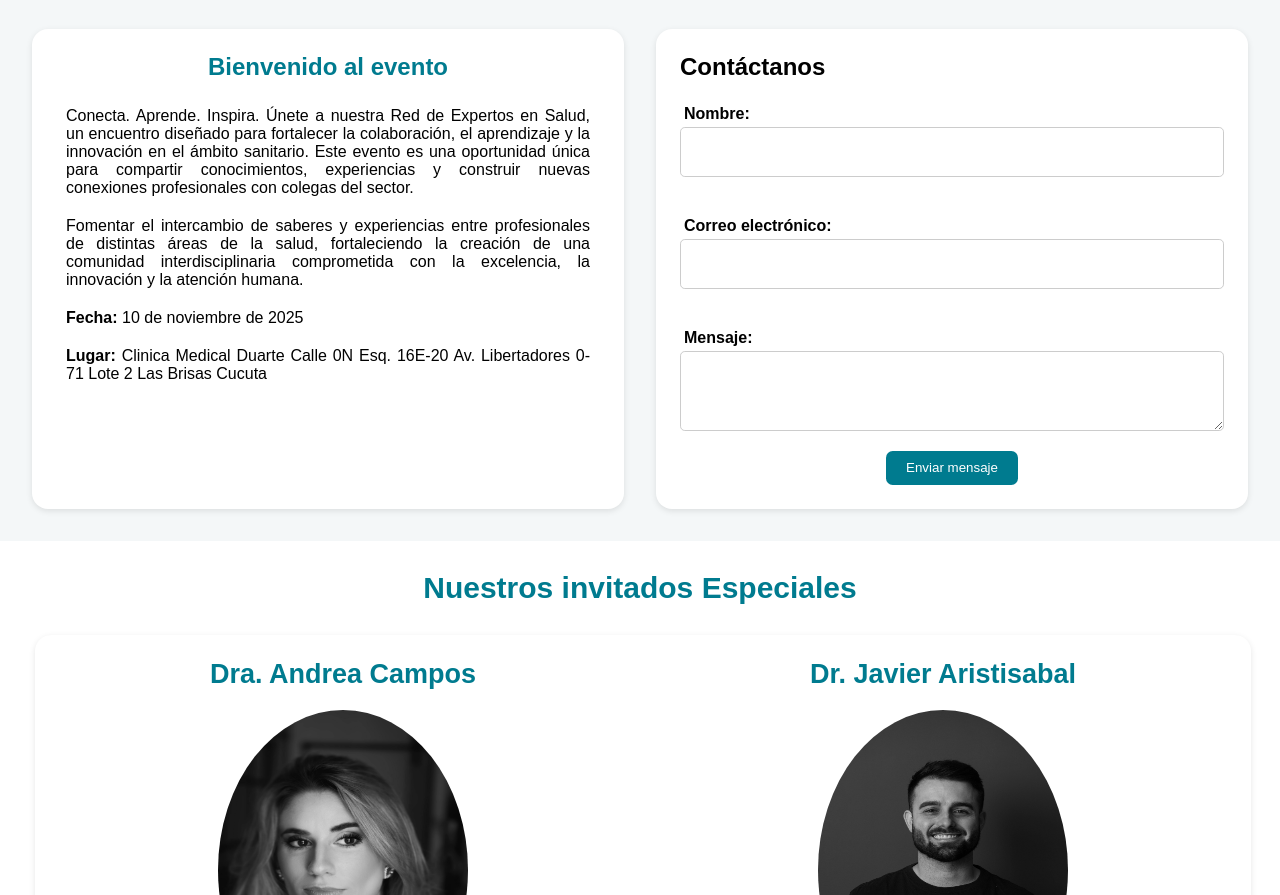
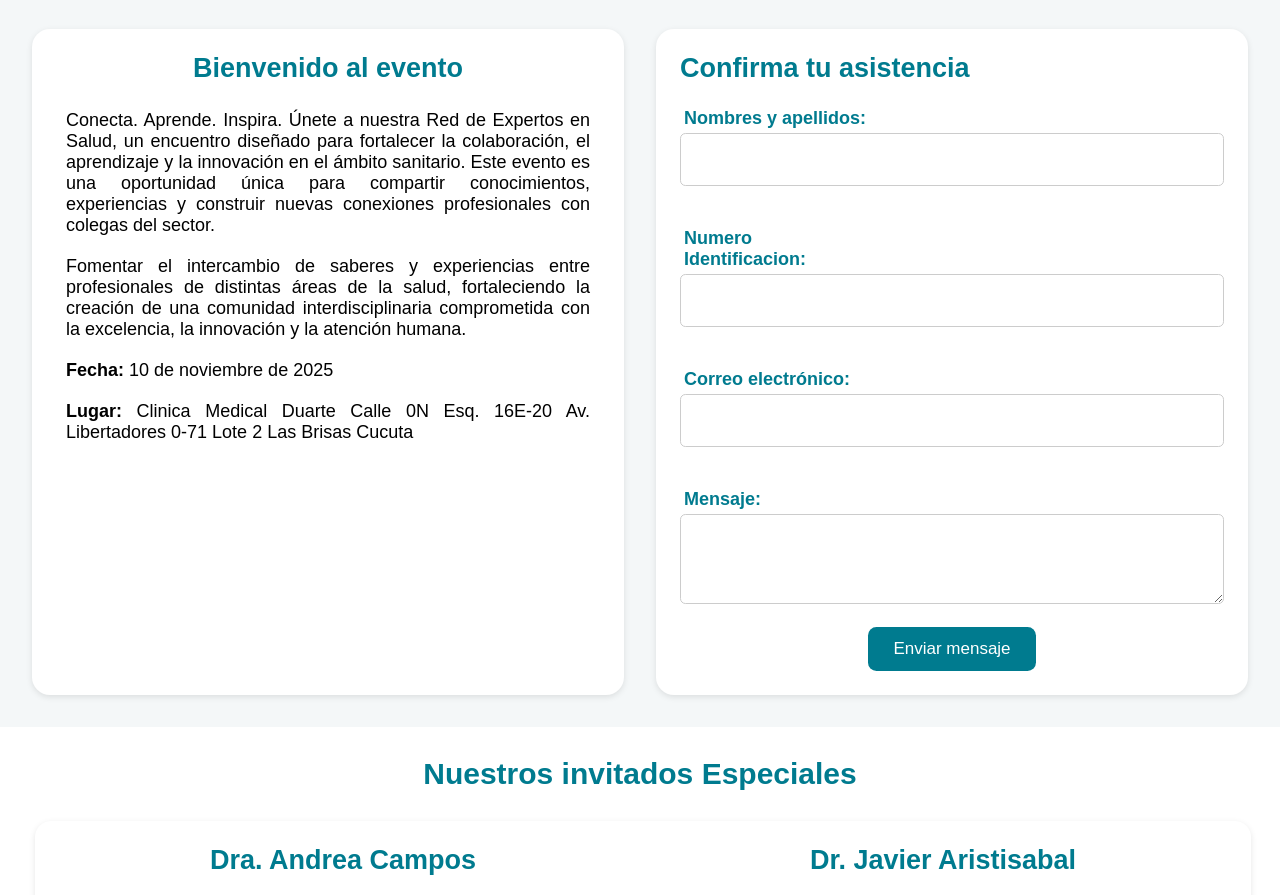
Before and after one commit to Pedro17Pablo/networking, a plain HTML site: page index.html in a window 1280 px wide. Shown: the part 634-1529 px from the top of the page. Drawn offline with Linux system fonts and the light colour scheme.

Commit message:
Ajuste de contenido, tamaño y mejora del formulario

```diff
--- a/index.html
+++ b/index.html
@@ -47,12 +47,16 @@
       </section>
 
       <section class="formulario">
-        <h2>Contáctanos</h2>
+        <h2>Confirma tu asistencia</h2>
         <form action="/my-handling-form-page" method="post">
           <ul>
             <li>
-              <label for="name">Nombre:</label>
+              <label for="name">Nombres y apellidos:</label>
               <input type="text" id="name" name="user_name" required />
+            </li>
+            <li>
+              <label for="name">Numero Identificacion:</label>
+              <input type="number" id="identificacion" name="user_identificacion" required />
             </li>
             <li>
               <label for="mail">Correo electrónico:</label>
--- a/style.css
+++ b/style.css
@@ -35,6 +35,7 @@
   padding: 1.5rem;
   border-radius: 1em;
   box-shadow: 0 2px 6px rgba(0, 0, 0, 0.1);
+  font-size: 18px;
 }
 
 .info h2 {
@@ -49,6 +50,8 @@
   padding: 1.5rem;
   border-radius: 1em;
   box-shadow: 0 2px 6px rgba(0, 0, 0, 0.1);
+  color: #007b8f;
+  font-size: 18px;
 }
 
 form ul {
@@ -88,6 +91,7 @@ textarea {
 .button {
   text-align: center;
   margin-top: 1em;
+
 }
 
 button {
@@ -98,6 +102,7 @@ button {
   border-radius: 0.5em;
   cursor: pointer;
   transition: 0.3s;
+   font-size: 17px;
 }
 
 button:hover {
@@ -220,6 +225,7 @@ p{
 h2{
 
   padding: 15px;
+  text-align: center;
 ;
 }
 ul{
```
